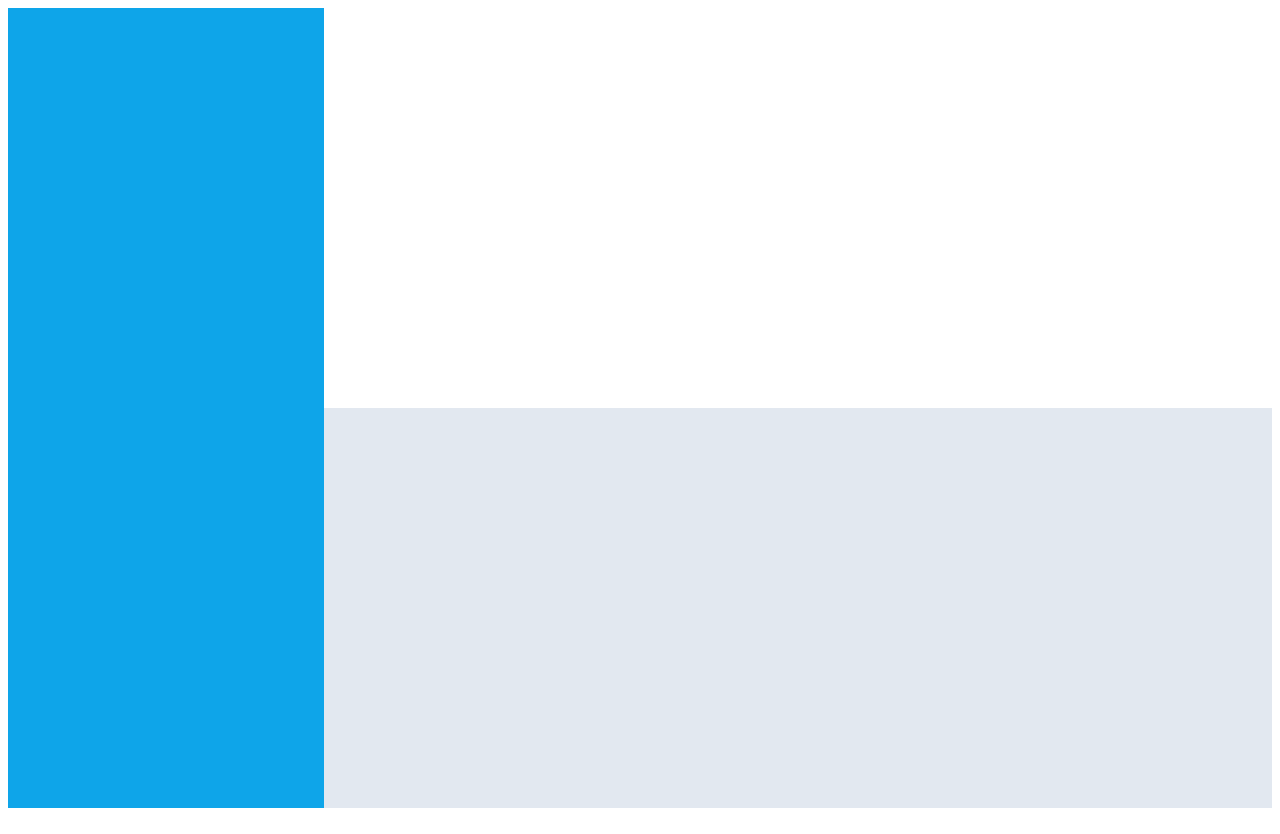
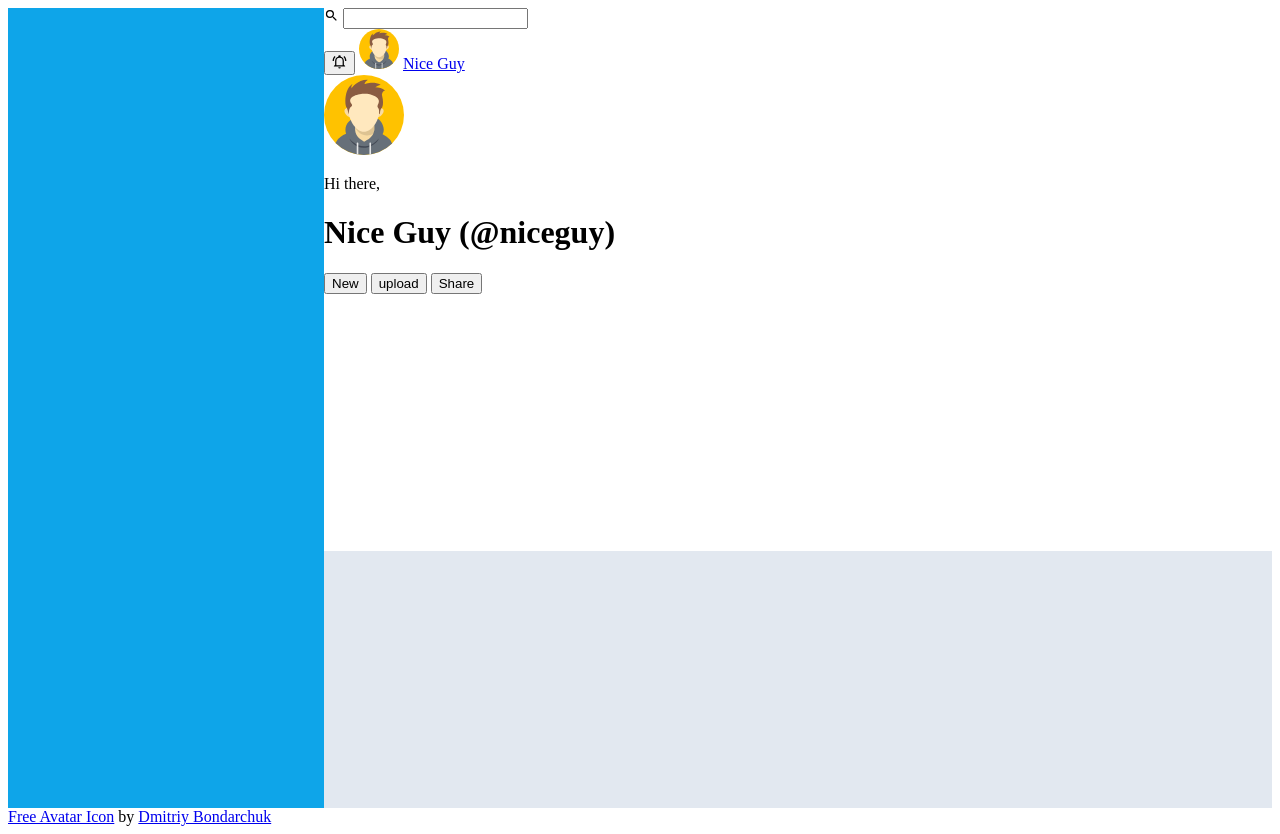
Before and after one commit to Darknab/admin-dashboard, a plain HTML site: page index.html in a window 1280 px wide. Drawn offline with Linux system fonts and the light colour scheme.

Commit message:
Add content to the header

```diff
--- a/index.html
+++ b/index.html
@@ -9,11 +9,31 @@
 </head>
 <body>
    <div class="wrapper">
-    <div class="header"></div>
+    <div class="header">
+      <form>
+        <label for="search"><img src="images/magnify.svg" alt="Search" width="15px" height="15px"></label>
+        <input type="text" name="search" id="search">
+      </form>
+      <div class="user-info">
+        <button class="notification"><img src="images/bell-ring-outline.svg" alt="Notifications" width="15px" height="15px"></button>
+        <img src="images/nice-guy.svg" alt="Nice Guy avatar" width="40px" height="40px">
+        <a href="#">Nice Guy</a>
+      </div>
+      <div class="greeting">
+        <img src="images/nice-guy.svg" alt="Nice Guy avatar" width="80px" height="80px">
+        <p>Hi there,</p>
+        <h1>Nice Guy (@niceguy)</h1>
+      </div>
+      <div class="action">
+        <button>New</button>
+        <button>upload</button>
+        <button>Share</button>
+      </div>
+    </div>
     <div class="nav"></div>
     <div class="projects"></div>
     <div class="sidebar"></div>
   </div>
-
+  <a href="https://iconscout.com/icons/avatar" target="_blank">Free Avatar Icon</a> by <a href="https://iconscout.com/contributors/dmitriy-bondarchuk" target="_blank">Dmitriy Bondarchuk</a>
 </body>
 </html>
```
